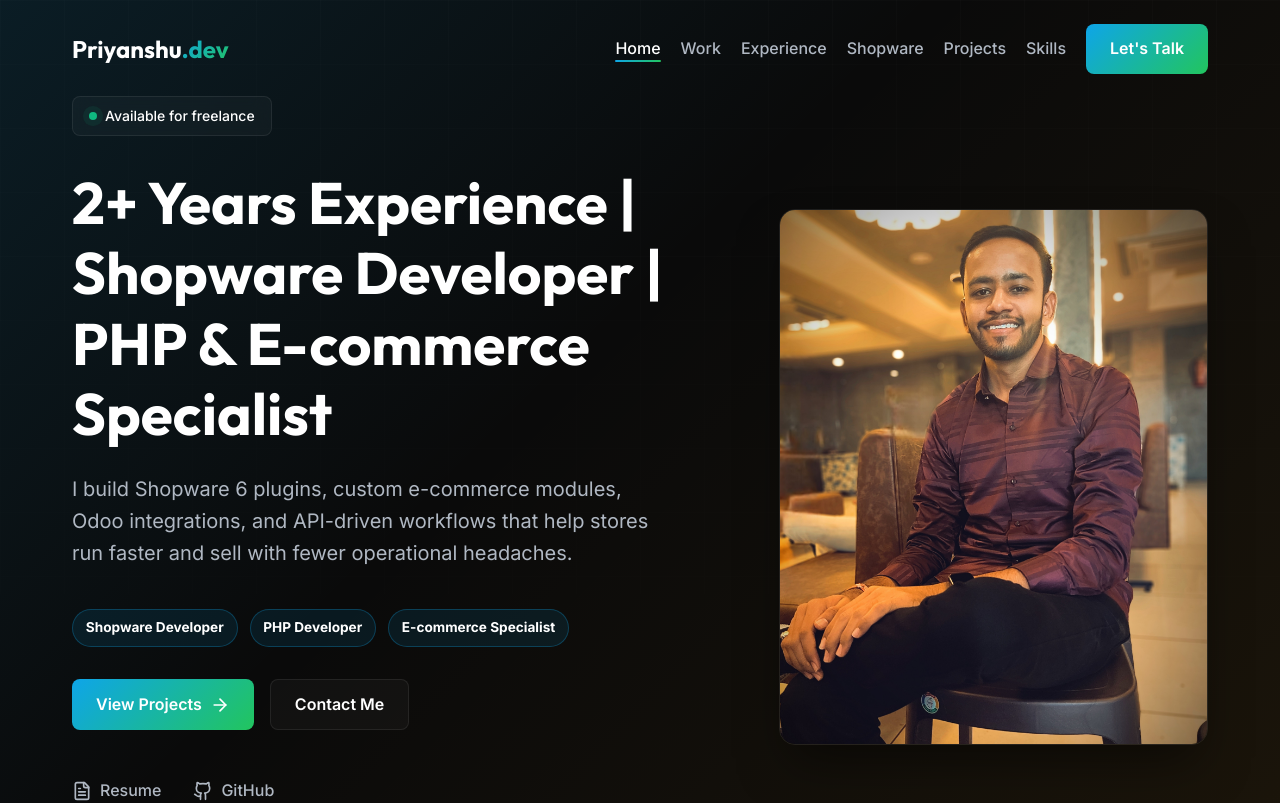
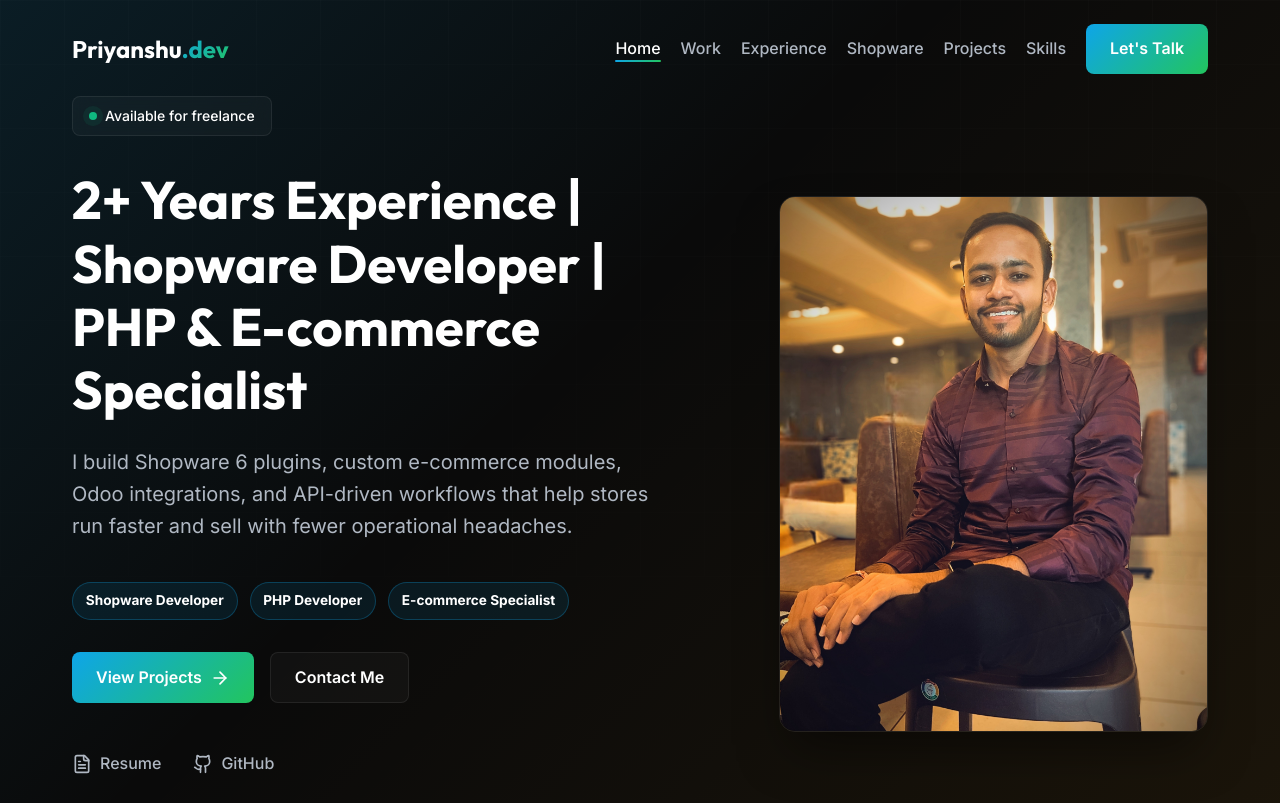
Before and after one commit to Priyanshu6861/Portfolio, a React (Vite) app: page /#/ in a window 1280 px wide. Shown: the top 803 px of the page. Built offline with nearby package versions, Linux system fonts and the light colour scheme.

Commit message:
fix: resolve portfolio UI issues and improve Shopware Odoo integration with dual setup support

```diff
--- a/src/components/Hero.css
+++ b/src/components/Hero.css
@@ -74,7 +74,7 @@
 }
 
 .hero-title {
-  font-size: clamp(2.75rem, 6vw, 3.65rem);
+  font-size: clamp(2.75rem, 6vw, 3.3rem);
   margin-bottom: 1.5rem;
   letter-spacing: 0;
   max-width: 820px;
```
